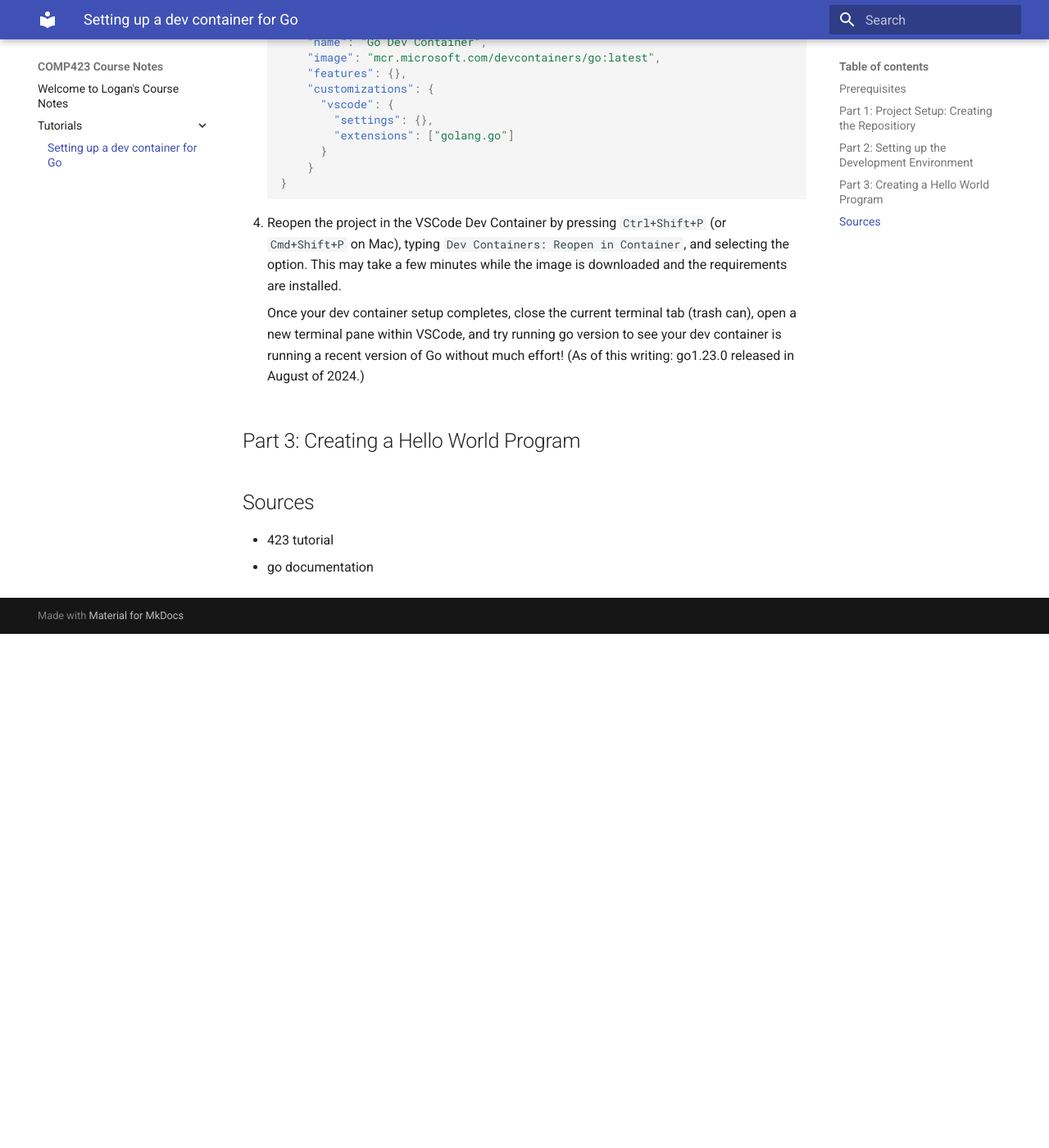
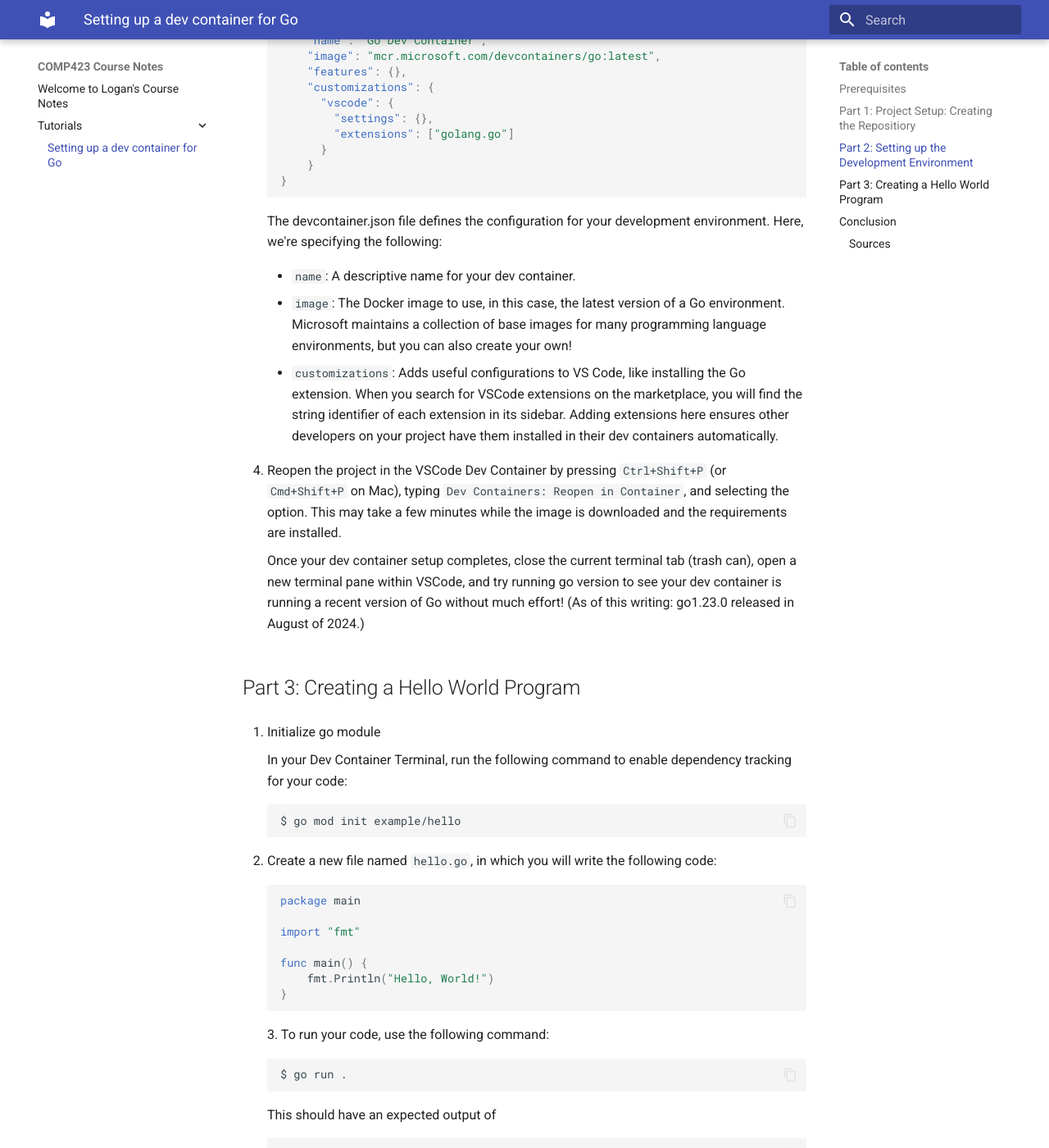
Before and after one commit to lrgatza/comp423-course-notes, an MkDocs documentation site: the page built from docs/tutorials/go-setup.md, in a window 1280 px wide and 1400 px high, scrolled down 1411 px. Shown: the whole window at 82% size. Built offline with MkDocs 1.6.1 and Material for MkDocs 9.7.7, drawn with Linux system fonts in a browser that asks for light colours; before the commit the page ends 2184 px from its top, so only the background shows below that; some of the changed text lies outside the part shown.

Commit message:
Hello World steps

````diff
--- a/docs/tutorials/go-setup.md
+++ b/docs/tutorials/go-setup.md
@@ -25,17 +25,17 @@
           In this tutorial, we are calling our project `go-project`. If you would like to name your project something else, replace `go-project` with your desired project name.
 
     ```bash
-    mkdir go-project
-    cd go-project
+    $ mkdir go-project
+    $ cd go-project
     ```
 
 3. Initialize a new Git repository:
     ```bash
-    git init
+    $ git init
     ```
 
-!!! note "Note about GitHub"
-    If you were adding your project to a remote github repository, you would do that here. However we are only covering setting up the local project and dev container in this tutorial.
+    !!! note "Note about GitHub"
+        If you were adding your project to a remote github repository, you would do that here. However we are only covering setting up the local project and dev container in this tutorial.
 
 
 ## Part 2: Setting up the Development Environment
@@ -61,15 +61,66 @@
     }
     ```
 
+    The devcontainer.json file defines the configuration for your development environment. Here, we're specifying the following:
+
+    - `name`: A descriptive name for your dev container.
+
+    - `image`: The Docker image to use, in this case, the latest version of a Go environment. Microsoft maintains a collection of base images for many programming language environments, but you can also create your own!
+
+    -  `customizations`: Adds useful configurations to VS Code, like installing the Go extension. When you search for VSCode extensions on the marketplace, you will find the string identifier of each extension in its sidebar. Adding extensions here ensures other developers on your project have them installed in their dev containers automatically.
+
 4. Reopen the project in the VSCode Dev Container by pressing `Ctrl+Shift+P` (or `Cmd+Shift+P` on Mac), typing `Dev Containers: Reopen in Container`, and selecting the option. This may take a few minutes while the image is downloaded and the requirements are installed.
 
     Once your dev container setup completes, close the current terminal tab (trash can), open a new terminal pane within VSCode, and try running go version to see your dev container is running a recent version of Go without much effort! (As of this writing: go1.23.0 released in August of 2024.)
 
 ## Part 3: Creating a Hello World Program
 
+1. Initialize go module
 
+    In your Dev Container Terminal, run the following command to enable dependency tracking for your code:
+    ```bash
+    $ go mod init example/hello
+    ```
 
-## Sources
+2. Create a new file named `hello.go`, in which you will write the following code:
 
-- 423 tutorial
-- go documentation
+    ```go
+    package main
+
+    import "fmt"
+
+    func main() {
+        fmt.Println("Hello, World!")
+    }
+    ```
+3. To run your code, use the following command:
+
+    ```bash
+    $ go run .
+    ```
+    This should have an expected output of
+
+    ```bash
+    "Hello, World!"
+    ```
+    !!! note "`go run` vs `go build`"
+        Alternatively you could also use the following sequence of commands:
+        ```bash
+        $ go build -o hello
+        $ ./hello
+        ```
+
+        This achieves the same output as the `run` command but in a slighlty different way.
+
+        - The `go run` command compiles and runs the code in one action, utilizing a temporary binary file that is then automatically deleted.
+        - The 'go build' command produces a standalone exectutable (`hello`) that can then be run using `./hello`
+
+## Conclusion
+
+Congrats!
+You have successfully created a Development Environment and run a program in Go! The skills you learned can be easily applied to more programs you create in the future!
+
+### Sources
+
+- [423 MkDocs Tutorial](https://comp423-25s.github.io/resources/MkDocs/tutorial/)
+- [Go Documentation](https://go.dev/doc/tutorial/getting-started)
````
